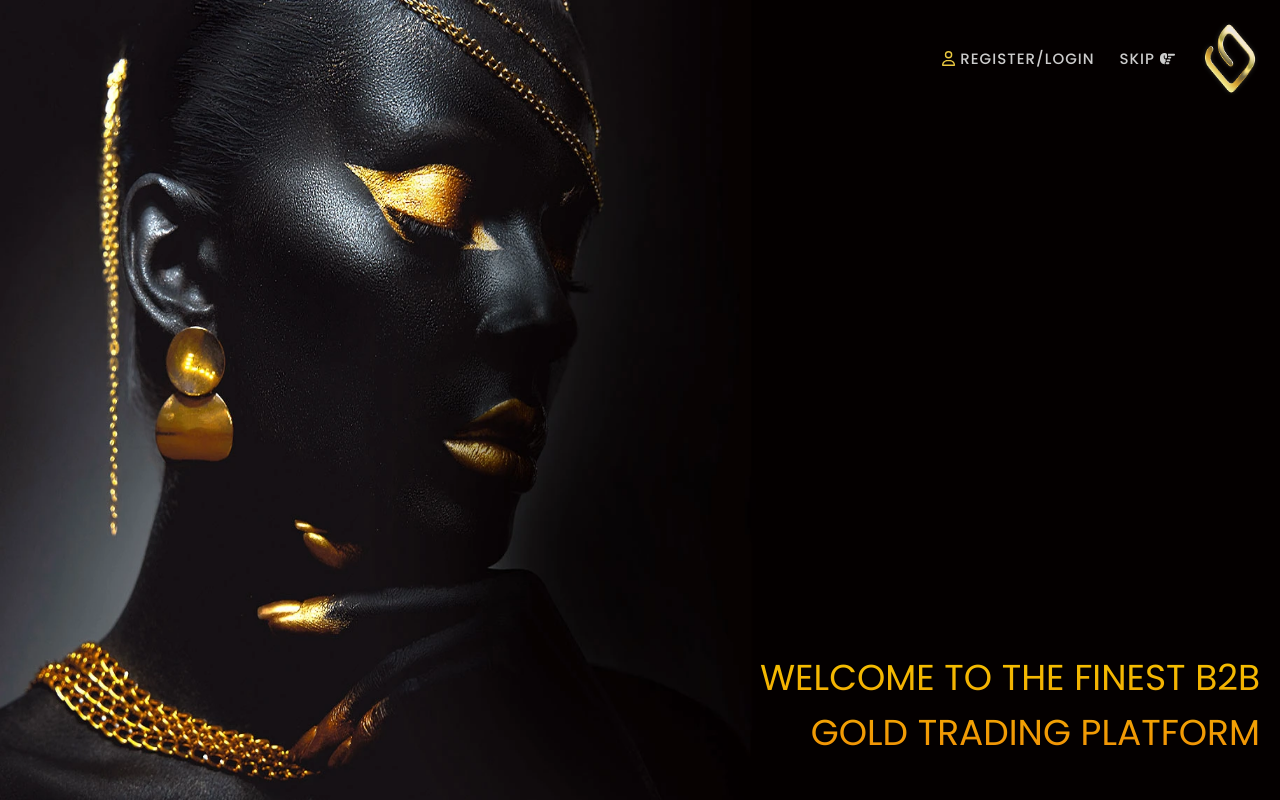
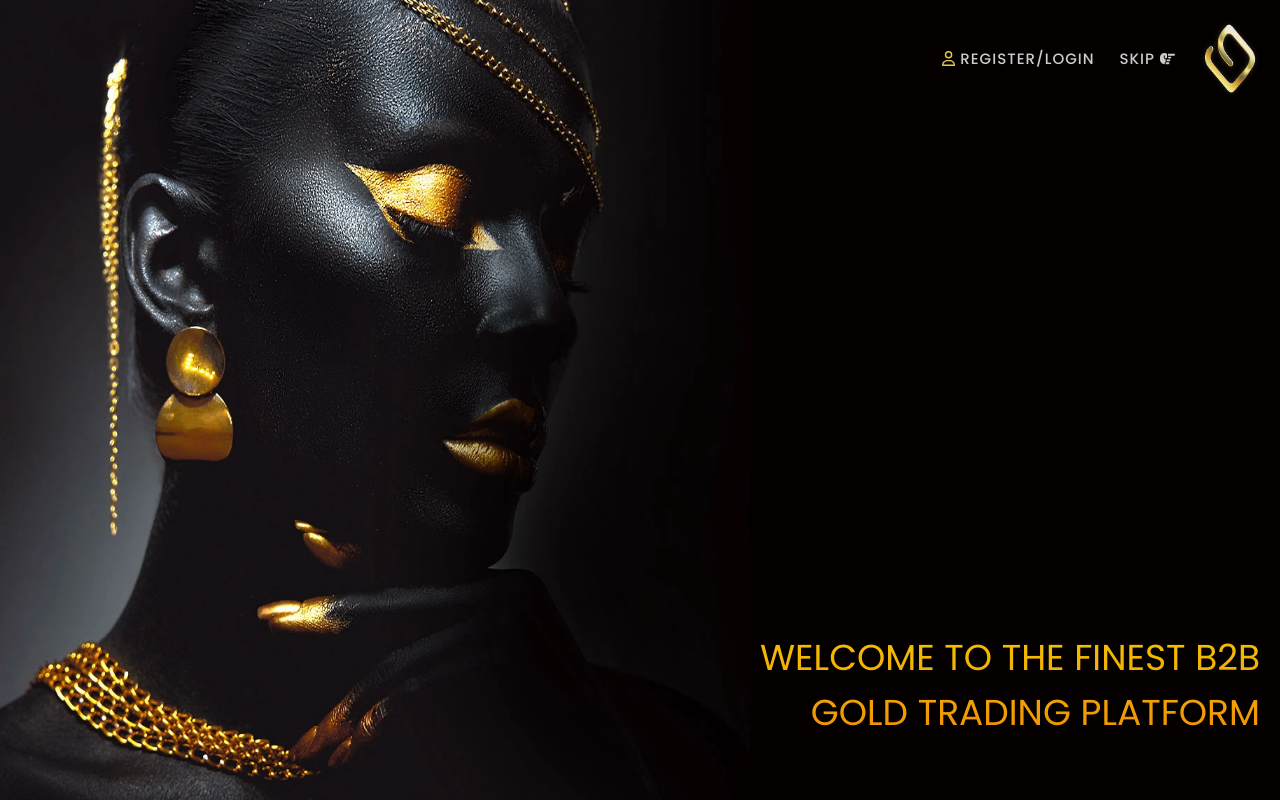
Before and after one commit to ayushagrahari0511/absolute-gold, a Next.js app: page /welcome in a window 1280 px wide. Built offline with nearby package versions, Linux system fonts and the light colour scheme.

Commit message:
second commit

```diff
--- a/styles/welcome.module.css
+++ b/styles/welcome.module.css
@@ -51,7 +51,7 @@
 
 
 .desc {
-    margin-bottom: 4rem;
+    margin-bottom: 6rem;
     padding: 0 2rem;
     text-align: right;
 }
```
